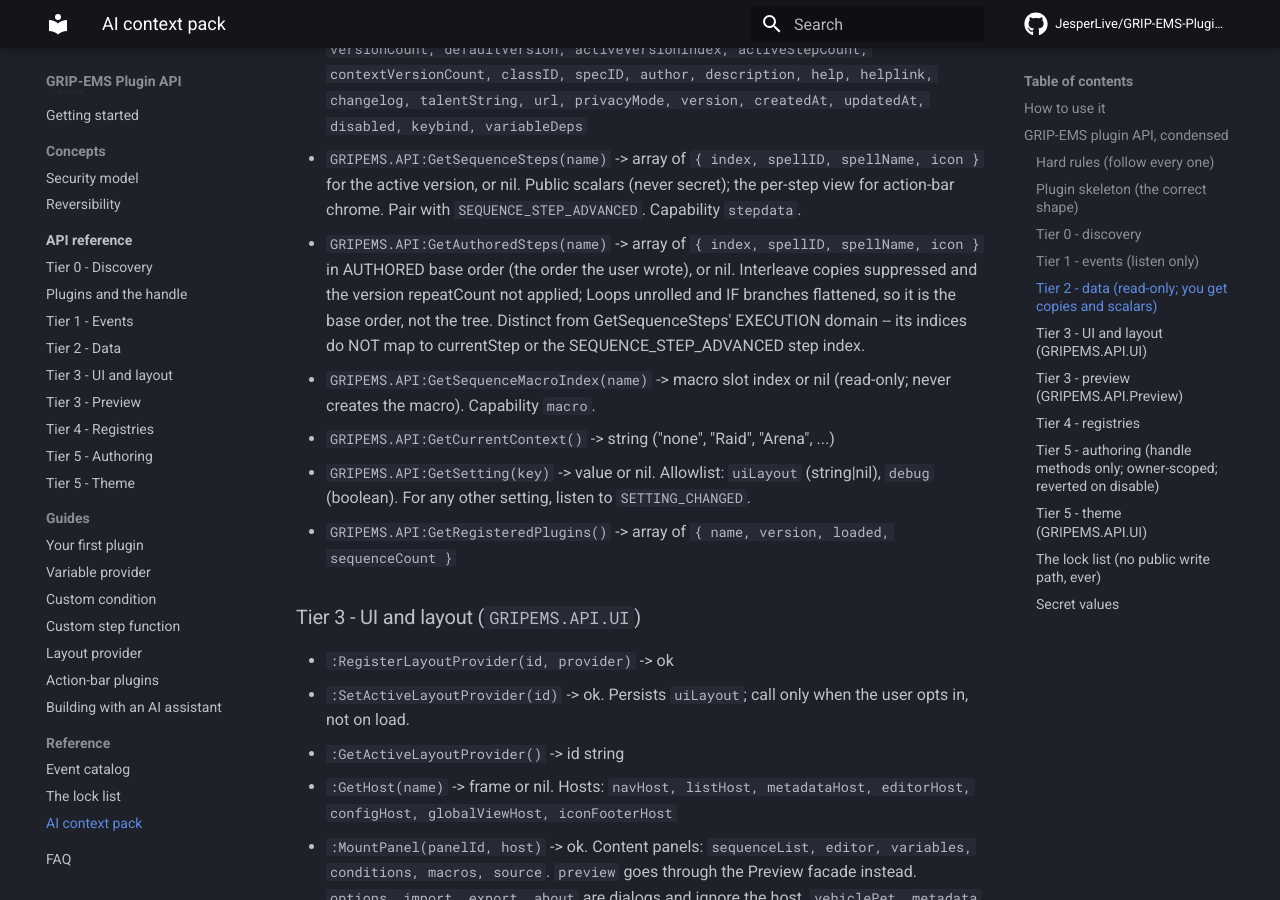
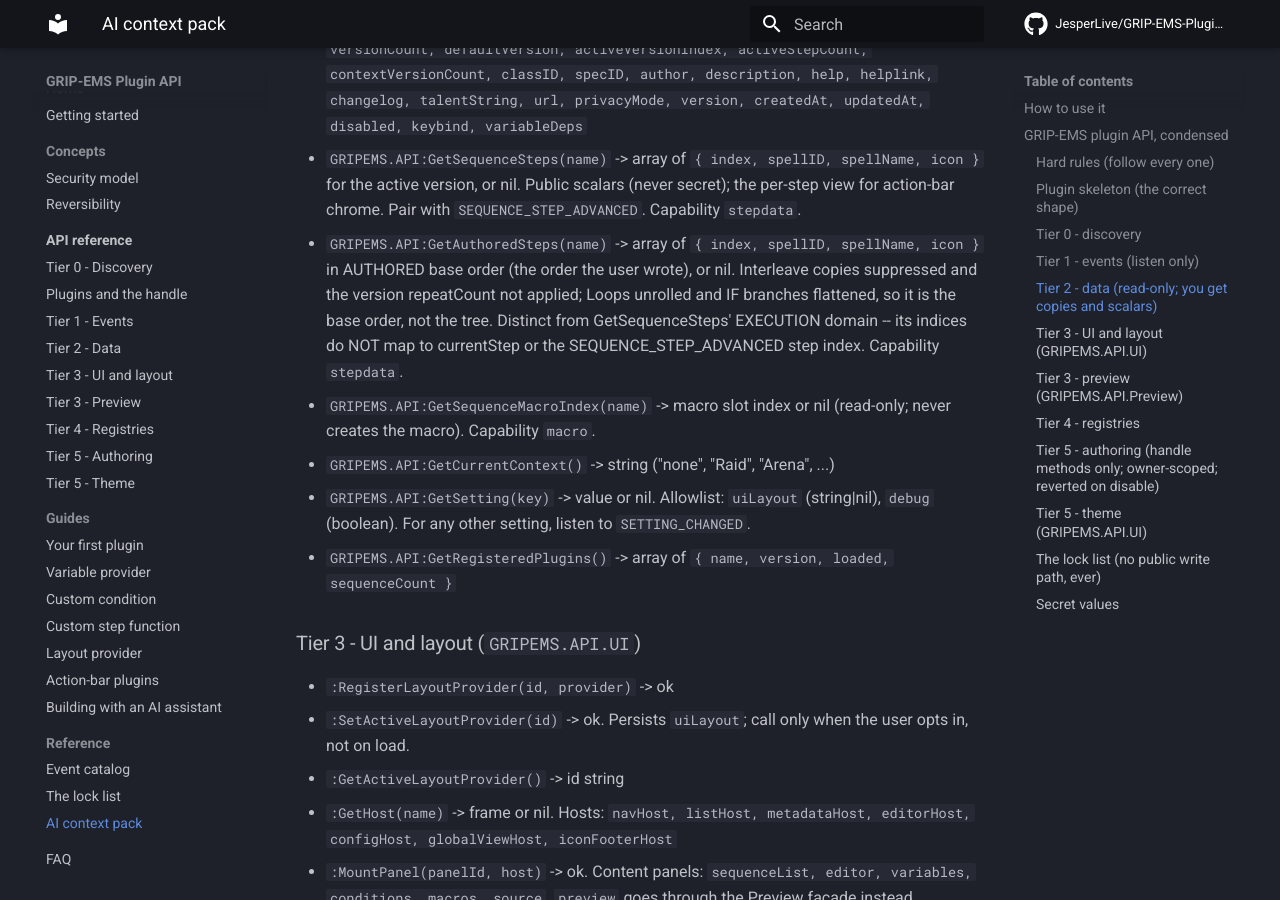
Before and after one commit to JesperLive/GRIP-EMS-PluginAPI, an MkDocs documentation site: the page built from docs/reference/ai-context.md, in a window 1280 px wide and 900 px high, scrolled down 3744 px. Built offline with MkDocs 1.6.1 and Material for MkDocs 9.7.7, drawn with Linux system fonts in a browser that asks for light colours; comment, search, counter and statistics services are not loaded; some of the changed text lies outside the part shown.

Commit message:
PluginAPI: ai-context GetAuthoredSteps stepdata tag + pure-ASCII em-dash fix
docs/reference/ai-context.md: append "Capability `stepdata`." to the
GetAuthoredSteps bullet so it matches every other bullet in that capability
group (GetSequenceSteps already carries it). Replace the file's one non-ASCII
character (an em-dash on line 197) with "--" so the stated pure-ASCII
invariant actually holds. No other content changed.

```diff
--- a/docs/reference/ai-context.md
+++ b/docs/reference/ai-context.md
@@ -110,7 +110,7 @@ Capability ids: `events`, `data`, `sequences`, `ui`, `preview`, `variables`, `co
 - `GRIPEMS.API:GetSequenceList()` -> array of `{ name, stepCount, currentStep, stepFunction }`
 - `GRIPEMS.API:GetSequenceInfo(name)` -> table or nil. Fields: `name, stepFunction, versionCount, defaultVersion, activeVersionIndex, activeStepCount, contextVersionCount, classID, specID, author, description, help, helplink, changelog, talentString, url, privacyMode, version, createdAt, updatedAt, disabled, keybind, variableDeps`
 - `GRIPEMS.API:GetSequenceSteps(name)` -> array of `{ index, spellID, spellName, icon }` for the active version, or nil. Public scalars (never secret); the per-step view for action-bar chrome. Pair with `SEQUENCE_STEP_ADVANCED`. Capability `stepdata`.
-- `GRIPEMS.API:GetAuthoredSteps(name)` -> array of `{ index, spellID, spellName, icon }` in AUTHORED base order (the order the user wrote), or nil. Interleave copies suppressed and the version repeatCount not applied; Loops unrolled and IF branches flattened, so it is the base order, not the tree. Distinct from GetSequenceSteps' EXECUTION domain -- its indices do NOT map to currentStep or the SEQUENCE_STEP_ADVANCED step index.
+- `GRIPEMS.API:GetAuthoredSteps(name)` -> array of `{ index, spellID, spellName, icon }` in AUTHORED base order (the order the user wrote), or nil. Interleave copies suppressed and the version repeatCount not applied; Loops unrolled and IF branches flattened, so it is the base order, not the tree. Distinct from GetSequenceSteps' EXECUTION domain -- its indices do NOT map to currentStep or the SEQUENCE_STEP_ADVANCED step index. Capability `stepdata`.
 - `GRIPEMS.API:GetSequenceMacroIndex(name)` -> macro slot index or nil (read-only; never creates the macro). Capability `macro`.
 - `GRIPEMS.API:GetCurrentContext()` -> string ("none", "Raid", "Arena", ...)
 - `GRIPEMS.API:GetSetting(key)` -> value or nil. Allowlist: `uiLayout` (string|nil), `debug` (boolean). For any other setting, listen to `SETTING_CHANGED`.
@@ -194,7 +194,7 @@ Ownership is strict: a plugin may create, edit, or delete only sequences it owns
 
 ### The lock list (no public write path, ever)
 
-Rotation execution; secure buttons and the keybind matrix; authorship and signing; peer-to-peer transmission; direct secure-CVar writes; raw persistence; taint-laundering and secret values. The rule: if a call would change which spell fires, how a key binds, who authored a sequence, what is transmitted, or what is saved, it does not exist on the public API. You can read derived state (active version index, context, summaries); you cannot write any of these. To put a sequence on an action bar, use `handle:EnsureSequenceMacro` — the generated 255-char macro is the supported bar path; setting a keybind from a plugin stays locked.
+Rotation execution; secure buttons and the keybind matrix; authorship and signing; peer-to-peer transmission; direct secure-CVar writes; raw persistence; taint-laundering and secret values. The rule: if a call would change which spell fires, how a key binds, who authored a sequence, what is transmitted, or what is saved, it does not exist on the public API. You can read derived state (active version index, context, summaries); you cannot write any of these. To put a sequence on an action bar, use `handle:EnsureSequenceMacro` -- the generated 255-char macro is the supported bar path; setting a keybind from a plugin stays locked.
 
 ### Secret values
 
```
